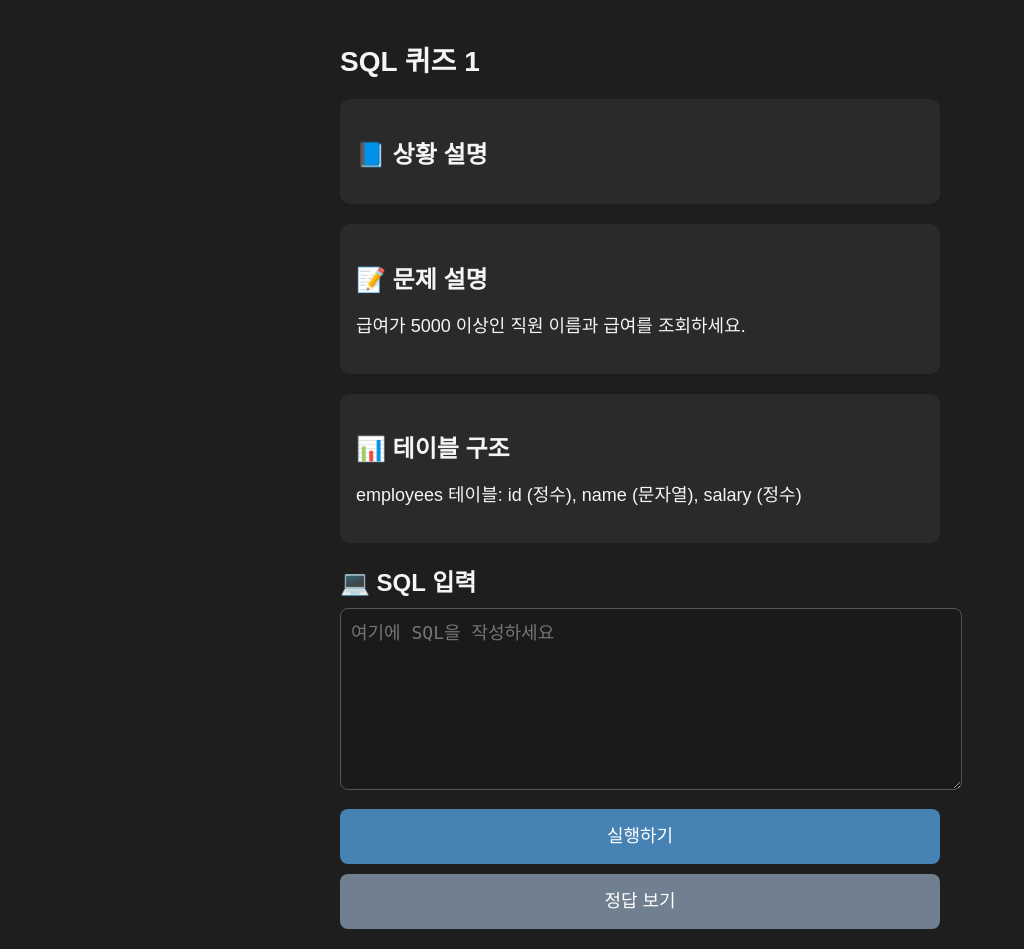
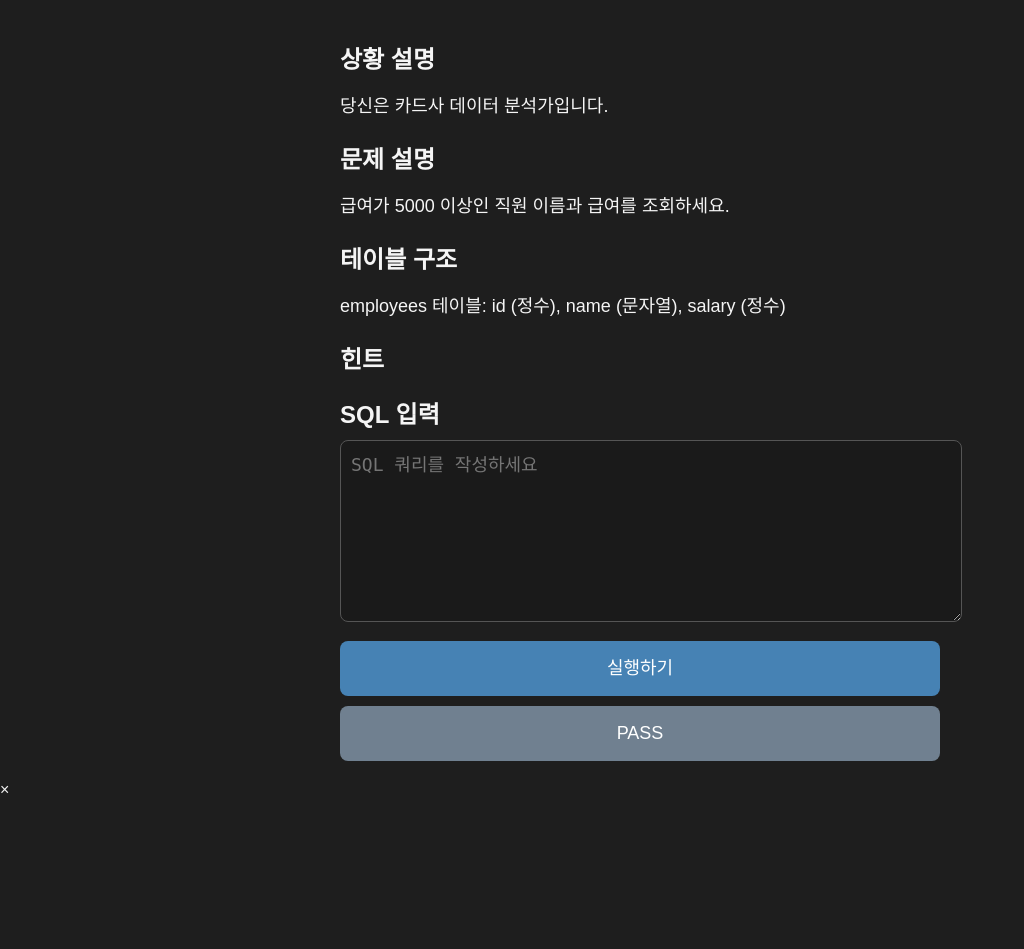
Before and after one commit to melonshoping/sql-quiz-starter, a Flask app: page /quiz/1 in a window 1280 px wide. Shown: the whole page, without its empty margins (0-1024 px from the left). After the commit the page ends 793 px from the top, so only its background shows below. Run offline with Flask 3, Linux system fonts and the light colour scheme.

Commit message:
Update quiz.html

```diff
--- a/templates/quiz.html
+++ b/templates/quiz.html
@@ -1,35 +1,44 @@
 <!DOCTYPE html>
 <html lang="ko">
 <head>
-  <meta charset="UTF-8" />
-  <meta name="viewport" content="width=device-width, initial-scale=1.0"/>
+    <meta charset="UTF-8">
+    <meta name="viewport" content="width=device-width, initial-scale=1.0">
     <title>SQL 퀴즈 {{ q }}</title>
-  <link rel="stylesheet" href="/static/style_v2.css" />
+    <link rel="stylesheet" href="/static/style_v2.css">
 </head>
 <body>
-  <div class="container">
-    <h1>SQL 퀴즈 {{ q }}</h1>
+    <div class="container quiz-container">
 
-    <div class="card-section">
-      <h2>📘 상황 설명</h2>
-      <p>{{ problem.situation }}</p>
+    {% if problem %}
+        <h2>상황 설명</h2>
+        <p>{{ problem.situation if problem.situation else '당신은 카드사 데이터 분석가입니다.' }}</p>
+
+        <h2>문제 설명</h2>
+        <p>{{ problem.title }}</p>
+
+        <h2>테이블 구조</h2>
+        <p>{{ problem.schema }}</p>
+
+        <h2>힌트</h2>
+        {% for hint in problem.hints %}
+            {% if trial >= loop.index %}
+                <button class="btn-hint" onclick="openHint('{{ hint }}')">힌트 {{ loop.index }}</button>
+            {% endif %}
+        {% endfor %}
+
+        <h2>SQL 입력</h2>
+        <form method="POST">
+            <textarea id="sql-input" name="sql" placeholder="SQL 쿼리를 작성하세요">{{ submitted_sql }}</textarea>
+            <input type="hidden" name="trial" value="{{ trial }}">
+            <div class="button-group">
+                <button type="submit" class="btn-run">실행하기</button>
+                <button type="button" class="btn-pass" onclick="fillAnswer('{{ problem.answer | replace("'", "\\'") }}')">PASS</button>
             </div>
+        </form>
 
-    <div class="card-section">
-      <h2>📝 문제 설명</h2>
-      <p>{{ problem.title }}</p>
-    </div>
-
-    <div class="card-section">
-      <h2>📊 테이블 구조</h2>
-      <p>{{ problem.schema }}</p>
-    </div>
-
-    <form method="POST">
-      <input type="hidden" name="trial" value="{{ trial | default(0) }}">
-
-      <h2>💻 SQL 입력</h2>
-      <textarea name="sql" placeholder="여기에 SQL을 작성하세요">{{ submitted_sql }}</textarea>
+        {% if message %}
+        <p class="message">{{ message }}</p>
+        {% endif %}
 
         {% if result %}
         <div class="table-wrapper">
@@ -54,28 +63,37 @@
         </div>
         {% endif %}
 
-      <div class="button-group">
-        <button type="submit" class="btn-run">실행하기</button>
-        {% if problem.answer %}
-          <button type="button" class="btn-pass" onclick="fillAnswer(`{{ problem.answer }}`)">정답 보기</button>
-        {% endif %}
+        {% if correct %}
+        <div class="next-button-wrapper" style="text-align: center; margin-top: 20px;">
+            <a href="/quiz/{{ q + 1 }}" class="btn-next">다음 문제로 ➡️</a>
         </div>
-    </form>
-
-    {% if message %}
-      <p class="message">{{ message }}</p>
         {% endif %}
 
-    {% if correct %}
-      <div class="button-group">
-        <a href="/quiz/{{ q + 1 }}" class="btn-next">다음 문제로</a>
+    {% else %}
+        <script>
+            window.location.href = "/complete";
+        </script>
+    {% endif %}
+
     </div>
-    {% endif %}
+
+    <div id="hint-modal" class="modal">
+        <div class="modal-content">
+            <span class="close" onclick="closeHint()">&times;</span>
+            <p id="hint-text"></p>
+        </div>
     </div>
 
     <script>
+    function openHint(hint) {
+        document.getElementById('hint-text').innerText = hint;
+        document.getElementById('hint-modal').style.display = 'block';
+    }
+    function closeHint() {
+        document.getElementById('hint-modal').style.display = 'none';
+    }
     function fillAnswer(answer) {
-      document.querySelector('textarea[name="sql"]').value = answer;
+        document.getElementById('sql-input').value = answer;
     }
     </script>
 </body>
```
Lines whose indentation alone changed are shown as unchanged.
